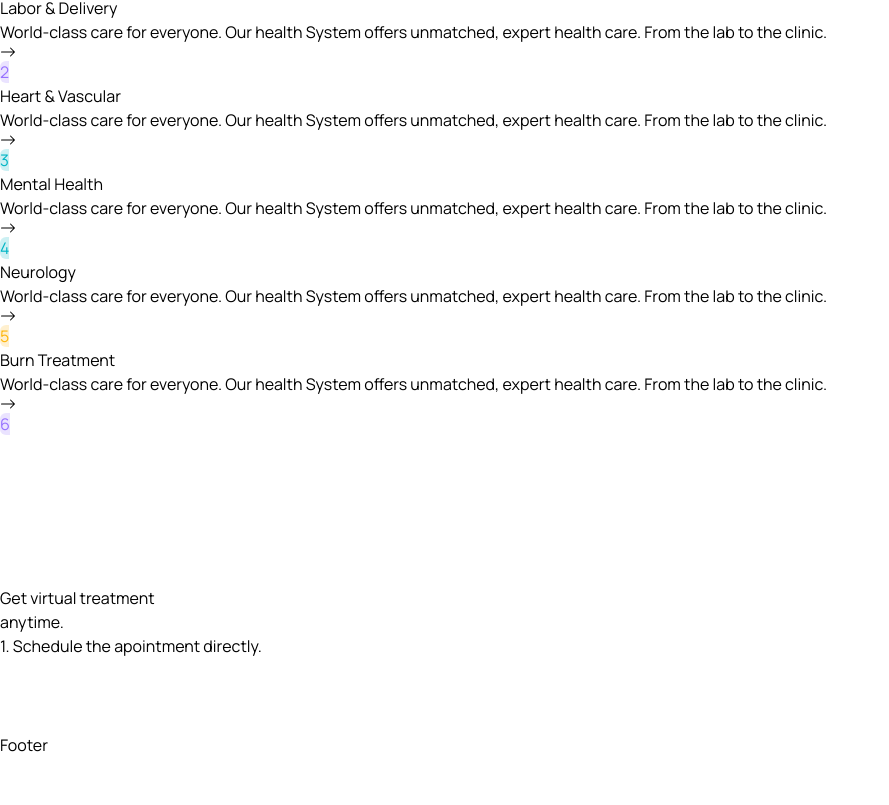
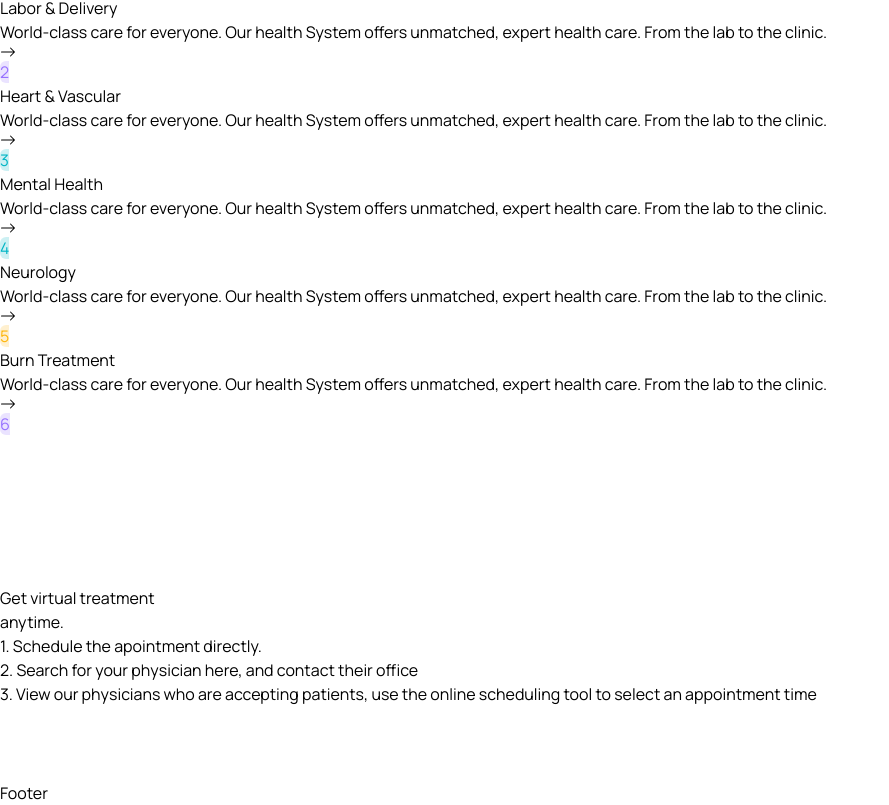
Before and after one commit to agt1984/atencionPsicologica, a React (Vite) app in the folder frontend/: page / in a window 1280 px wide. Shown: the part 3634-4439 px from the top of the page, without its empty margins (0-889 px from the left). Before the commit the page ends 4391 px from the top, so only its background shows below. Built offline with nearby package versions, Linux system fonts and the light colour scheme; the HTML template or start-up script is replaced by a standard one.

Commit message:
Feature section actualiced

```diff
--- a/frontend/src/pages/Home.jsx
+++ b/frontend/src/pages/Home.jsx
@@ -172,20 +172,24 @@ const Home = () => {
 
       {/* ========= feature section ========= */}
       <section>
-        <div className='container'>
-          <div className='flex items-center justify-between flex-col lg:flex-row'>
-
+        <div className="container">
+          <div className="flex items-center justify-between flex-col lg:flex-row">
             {/* ========= feature content ========= */}
-            <div className='xl:w-[670px]'>
-              <h2 className='heading'>
+            <div className="xl:w-[670px]">
+              <h2 className="heading">
                 Get virtual treatment <br /> anytime.
               </h2>
-              <ul className='pl-4'>
-                <li className='text__para'>
+              <ul className="pl-4">
+                <li className="text__para">
                   1. Schedule the apointment directly.
                 </li>
+                <li className="text__para">
+                  2. Search for your physician here, and contact their office
+                </li>
+                <li className="text__para">
+                  3. View our physicians who are accepting patients, use the online scheduling tool to select an appointment time
+                </li>
               </ul>
-
             </div>
           </div>
         </div>
```
